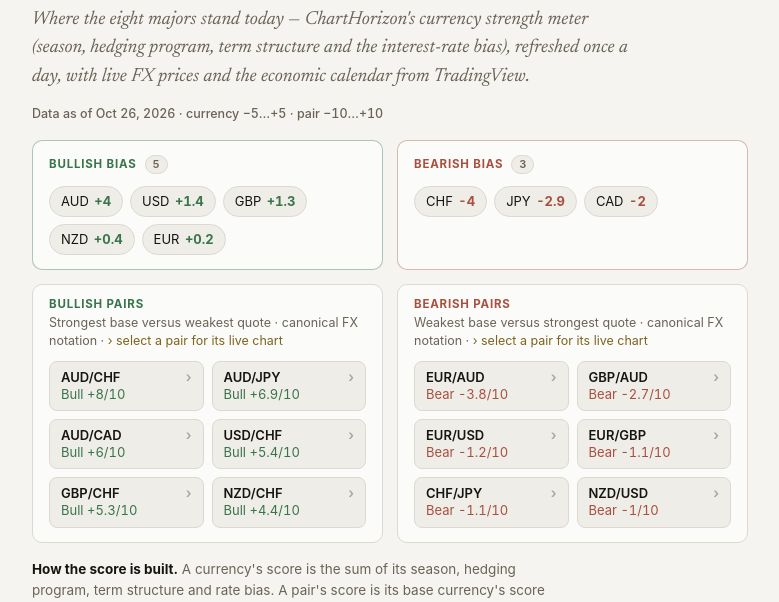
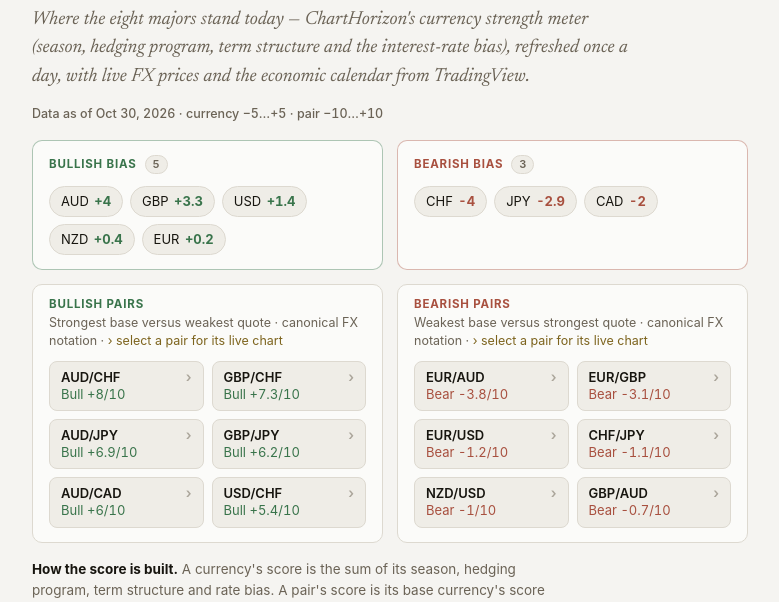
Before and after one commit to ChartHorizon/website, a Jekyll site: the page built from fx.html, in a window 1280 px wide. Shown: the part 260-862 px from the top of the page, without its empty margins (250-1029 px from the left). Built offline with Jekyll 4.4.1, drawn with Linux system fonts in a browser that asks for light colours.

Commit message:
data: FX strength snapshot Oct 30, 2026

```diff
--- a/_data/fx.json
+++ b/_data/fx.json
@@ -1,6 +1,6 @@
 {
-  "as_of": "Oct 26, 2026",
-  "generated": "2026-10-27",
+  "as_of": "Oct 30, 2026",
+  "generated": "2026-10-31",
   "max_score": 5,
   "pair_max": 10,
   "pair_threshold": 6,
@@ -12,14 +12,14 @@
       "label": "+4"
     },
     {
+      "cur": "GBP",
+      "score": 3.3,
+      "label": "+3.3"
+    },
+    {
       "cur": "USD",
       "score": 1.4,
       "label": "+1.4"
-    },
-    {
-      "cur": "GBP",
-      "score": 1.3,
-      "label": "+1.3"
     },
     {
       "cur": "NZD",
@@ -57,9 +57,19 @@
       "label": "Bull +8/10"
     },
     {
+      "pair": "GBP/CHF",
+      "spread": 7.3,
+      "label": "Bull +7.3/10"
+    },
+    {
       "pair": "AUD/JPY",
       "spread": 6.9,
       "label": "Bull +6.9/10"
+    },
+    {
+      "pair": "GBP/JPY",
+      "spread": 6.2,
+      "label": "Bull +6.2/10"
     },
     {
       "pair": "AUD/CAD",
@@ -70,16 +80,6 @@
       "pair": "USD/CHF",
       "spread": 5.4,
       "label": "Bull +5.4/10"
-    },
-    {
-      "pair": "GBP/CHF",
-      "spread": 5.3,
-      "label": "Bull +5.3/10"
-    },
-    {
-      "pair": "NZD/CHF",
-      "spread": 4.4,
-      "label": "Bull +4.4/10"
     }
   ],
   "bearish_pairs": [
@@ -89,19 +89,14 @@
       "label": "Bear -3.8/10"
     },
     {
-      "pair": "GBP/AUD",
-      "spread": 2.7,
-      "label": "Bear -2.7/10"
+      "pair": "EUR/GBP",
+      "spread": 3.1,
+      "label": "Bear -3.1/10"
     },
     {
       "pair": "EUR/USD",
       "spread": 1.2,
       "label": "Bear -1.2/10"
-    },
-    {
-      "pair": "EUR/GBP",
-      "spread": 1.1,
-      "label": "Bear -1.1/10"
     },
     {
       "pair": "CHF/JPY",
@@ -112,6 +107,11 @@
       "pair": "NZD/USD",
       "spread": 1,
       "label": "Bear -1/10"
+    },
+    {
+      "pair": "GBP/AUD",
+      "spread": 0.7,
+      "label": "Bear -0.7/10"
     }
   ],
   "rate_table": [
```
